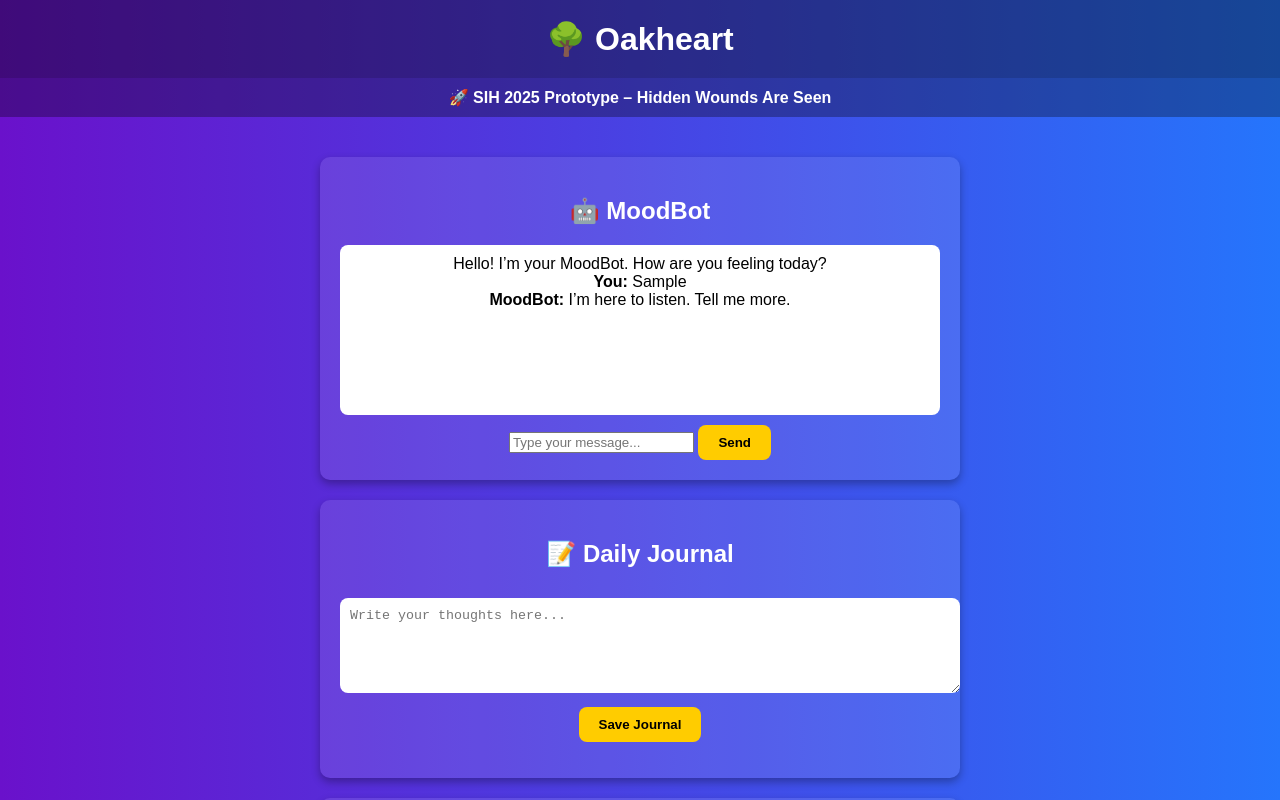
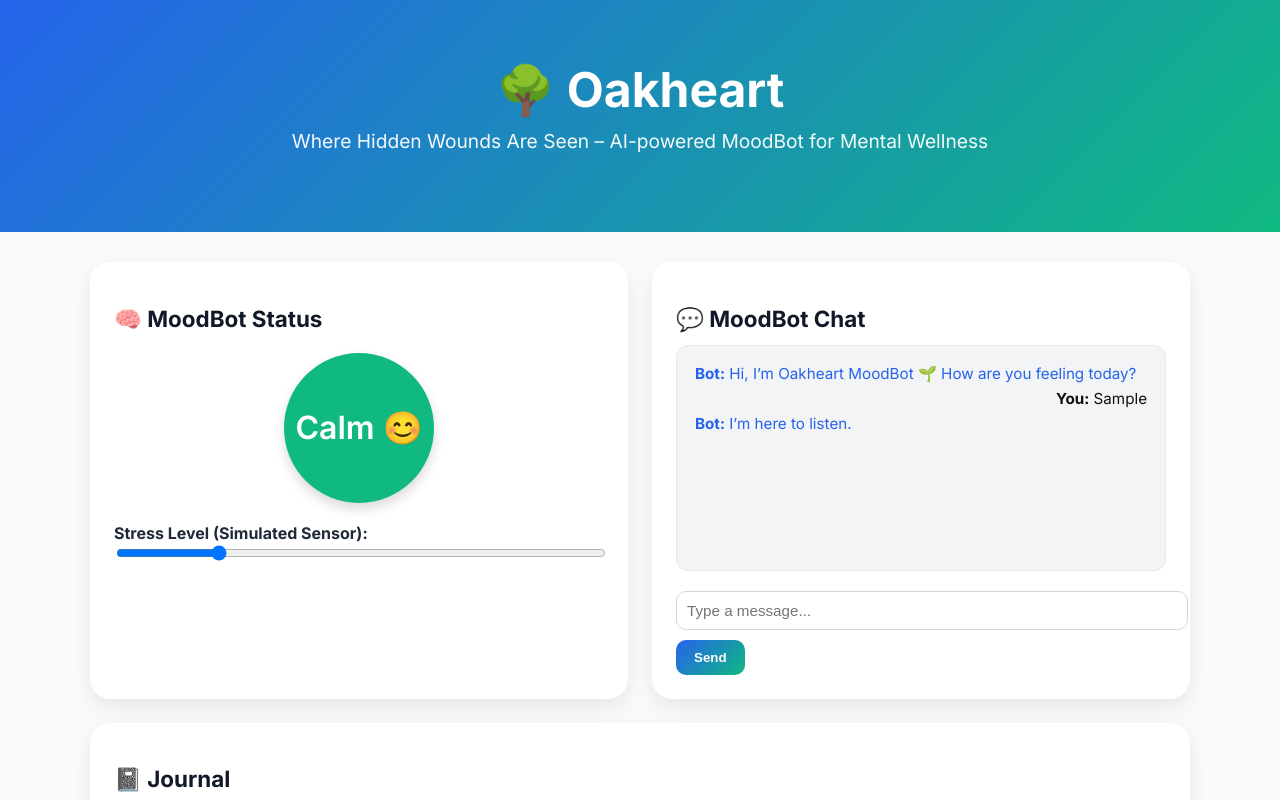
Before and after one commit to DhruvGulati-1/oakheart-frontend, a plain HTML site: page index.html in a window 1280 px wide. Both pictures are taken after typing "Sample" into the empty fields and a click on the button "Send". Shown: the top 800 px of the page. Drawn offline with Linux system fonts and the light colour scheme.

Commit message:
Add files via upload

```diff
--- a/index.html
+++ b/index.html
@@ -3,171 +3,206 @@
 <head>
   <meta charset="UTF-8">
   <meta name="viewport" content="width=device-width, initial-scale=1.0">
-  <title>Oakheart – SIH 2025 Prototype</title>
+  <title>Oakheart – MoodBot</title>
+  <link href="https://fonts.googleapis.com/css2?family=Inter:wght@400;600;700&display=swap" rel="stylesheet">
   <style>
     body {
-      font-family: Arial, sans-serif;
-      background: linear-gradient(to right, #6a11cb, #2575fc);
-      color: white;
-      text-align: center;
+      font-family: 'Inter', sans-serif;
+      background: #f9fafb;
       margin: 0;
       padding: 0;
+      color: #1f2937;
     }
     header {
-      background: rgba(0,0,0,0.4);
-      padding: 20px;
-      font-size: 2rem;
-      font-weight: bold;
+      background: linear-gradient(135deg, #2563eb, #10b981);
+      color: white;
+      padding: 60px 20px;
+      text-align: center;
     }
-    .prototype-banner {
-      background: rgba(0,0,0,0.3);
-      padding: 10px;
-      font-size: 1rem;
+    header h1 {
+      font-size: 3rem;
+      margin: 0;
+      font-weight: 700;
+    }
+    header p {
+      font-size: 1.2rem;
+      margin-top: 10px;
+      opacity: 0.95;
+    }
+    .container {
+      max-width: 1100px;
+      margin: auto;
+      padding: 30px 20px;
+      display: grid;
+      grid-template-columns: 1fr 1fr;
+      gap: 24px;
+    }
+    .card {
+      background: white;
+      border-radius: 20px;
+      padding: 24px;
+      box-shadow: 0 8px 20px rgba(0,0,0,0.08);
+      transition: transform 0.2s ease;
+    }
+    .card:hover {
+      transform: translateY(-4px);
+    }
+    h2 {
+      font-size: 1.4rem;
+      margin-bottom: 12px;
+      color: #111827;
+    }
+    .avatar {
+      width: 150px;
+      height: 150px;
+      border-radius: 50%;
+      display: flex;
+      align-items: center;
+      justify-content: center;
+      font-size: 32px;
+      margin: 20px auto;
+      color: white;
       font-weight: 600;
+      box-shadow: 0 6px 12px rgba(0,0,0,0.15);
+      transition: background 0.3s ease, transform 0.3s ease;
     }
-    main {
-      padding: 20px;
+    .avatar:hover {
+      transform: scale(1.05);
     }
-    section {
-      background: rgba(255,255,255,0.1);
-      border-radius: 10px;
-      margin: 20px auto;
-      padding: 20px;
-      width: 90%;
-      max-width: 600px;
-      box-shadow: 0 4px 8px rgba(0,0,0,0.3);
+    .slider {
+      width: 100%;
     }
-    textarea {
+    .messages {
+      height: 200px;
+      overflow-y: auto;
+      border: 1px solid #e5e7eb;
+      padding: 12px;
+      background: #f3f4f6;
+      border-radius: 12px;
+      margin-bottom: 12px;
+      font-size: 0.95rem;
+    }
+    .user { text-align: right; color: #111; margin: 6px; }
+    .bot { text-align: left; color: #2563eb; margin: 6px; }
+    textarea, input[type="text"] {
       width: 100%;
       padding: 10px;
-      border-radius: 8px;
-      border: none;
-      margin: 10px 0;
+      border-radius: 10px;
+      border: 1px solid #d1d5db;
+      margin-top: 8px;
+      font-size: 0.95rem;
     }
     button {
-      background: #ffcc00;
-      color: black;
+      background: linear-gradient(135deg, #2563eb, #10b981);
+      color: white;
       border: none;
-      padding: 10px 20px;
-      border-radius: 8px;
-      font-weight: bold;
+      padding: 10px 18px;
+      border-radius: 10px;
       cursor: pointer;
+      font-weight: 600;
+      margin-top: 10px;
+      transition: background 0.3s ease;
     }
     button:hover {
-      background: #ffaa00;
+      background: linear-gradient(135deg, #1e40af, #059669);
     }
-    #chatbox {
-      background: white;
-      color: black;
-      padding: 10px;
-      border-radius: 8px;
-      height: 150px;
-      overflow-y: auto;
-      margin-bottom: 10px;
+    footer {
+      text-align: center;
+      padding: 20px;
+      font-size: 0.9rem;
+      color: #6b7280;
+      background: #f3f4f6;
+      margin-top: 30px;
     }
-    .journal-entry {
-      background: rgba(0,0,0,0.2);
-      padding: 8px;
-      margin: 5px 0;
-      border-radius: 6px;
-      text-align: left;
+    @media (max-width: 768px) {
+      .container {
+        grid-template-columns: 1fr;
+      }
     }
   </style>
 </head>
 <body>
-  <header>🌳 Oakheart</header>
-  <div class="prototype-banner">🚀 SIH 2025 Prototype – Hidden Wounds Are Seen</div>
+  <header>
+    <h1>🌳 Oakheart</h1>
+    <p>Where Hidden Wounds Are Seen – AI-powered MoodBot for Mental Wellness</p>
+  </header>
 
-  <main>
-    <!-- MoodBot -->
-    <section>
-      <h2>🤖 MoodBot</h2>
-      <div id="chatbox">Hello! I’m your MoodBot. How are you feeling today?</div>
-      <input type="text" id="userInput" placeholder="Type your message..." />
+  <div class="container">
+    <!-- MoodBot Card -->
+    <div class="card">
+      <h2>🧠 MoodBot Status</h2>
+      <div id="avatar" class="avatar" style="background: #10b981;">Calm 😊</div>
+      <label for="stressSlider"><strong>Stress Level (Simulated Sensor):</strong></label>
+      <input type="range" id="stressSlider" class="slider" min="0" max="1" step="0.01" value="0.2">
+    </div>
+
+    <!-- Chatbot Card -->
+    <div class="card">
+      <h2>💬 MoodBot Chat</h2>
+      <div id="messages" class="messages">
+        <div class="bot"><strong>Bot:</strong> Hi, I’m Oakheart MoodBot 🌱 How are you feeling today?</div>
+      </div>
+      <input type="text" id="chatInput" placeholder="Type a message...">
       <button onclick="sendMessage()">Send</button>
-    </section>
+    </div>
 
-    <!-- Journal -->
-    <section>
-      <h2>📝 Daily Journal</h2>
-      <textarea id="journal" rows="5" placeholder="Write your thoughts here..."></textarea>
-      <button onclick="saveJournal()">Save Journal</button>
+    <!-- Journal Card -->
+    <div class="card" style="grid-column: span 2;">
+      <h2>📓 Journal</h2>
+      <textarea id="journal" placeholder="Write how you feel today..."></textarea>
+      <button onclick="saveJournal()">Save Entry</button>
       <p id="journalStatus"></p>
-    </section>
+    </div>
+  </div>
 
-    <!-- View Saved Entries -->
-    <section>
-      <h2>📖 Your Saved Entries</h2>
-      <button onclick="fetchEntries()">Load Entries</button>
-      <div id="entries"></div>
-    </section>
-  </main>
+  <footer>
+    <p>Made with ❤️ by Team Oakheart | SIH 2025 Prototype</p>
+  </footer>
 
   <script>
-    // 🌐 Backend URL
-    const BACKEND_URL = "http://localhost:5000";
-    // ⚠️ When deployed on Render, replace with:
-    // const BACKEND_URL = "https://oakheart-backend.onrender.com";
+    const avatar = document.getElementById("avatar");
+    const stressSlider = document.getElementById("stressSlider");
 
-    // 🤖 MoodBot Function
+    stressSlider.addEventListener("input", () => {
+      const stress = parseFloat(stressSlider.value);
+      if (stress < 0.33) {
+        avatar.style.background = "#10b981"; // green
+        avatar.textContent = "Calm 😊";
+      } else if (stress < 0.66) {
+        avatar.style.background = "#f59e0b"; // amber
+        avatar.textContent = "Neutral 😐";
+      } else {
+        avatar.style.background = "#ef4444"; // red
+        avatar.textContent = "Stressed 😟";
+      }
+    });
+
     function sendMessage() {
-      const input = document.getElementById("userInput").value;
-      if (!input.trim()) return;
+      const input = document.getElementById("chatInput");
+      const messages = document.getElementById("messages");
+      if (!input.value.trim()) return;
 
-      const chatbox = document.getElementById("chatbox");
-      chatbox.innerHTML += `<div><b>You:</b> ${input}</div>`;
+      messages.innerHTML += `<div class='user'><strong>You:</strong> ${input.value}</div>`;
 
-      let botReply = "I’m here to listen. Tell me more.";
-      if (input.toLowerCase().includes("sad")) botReply = "I’m sorry you feel sad 💙. Remember, you are not alone.";
-      if (input.toLowerCase().includes("happy")) botReply = "That’s wonderful! 😃 Keep it up!";
-      if (input.toLowerCase().includes("stressed")) botReply = "Take a deep breath 🌿. Try writing in your journal.";
+      let reply = "I’m here to listen.";
+      const msg = input.value.toLowerCase();
+      if (msg.includes("stress")) reply = "I noticed that too — try a short breathing exercise?";
+      if (msg.includes("happy")) reply = "That’s wonderful! Keep it up 🌟";
+      if (msg.includes("sad")) reply = "I’m sorry you feel that way — want me to suggest a relaxation tip?";
 
-      chatbox.innerHTML += `<div><b>MoodBot:</b> ${botReply}</div>`;
-      document.getElementById("userInput").value = "";
-      chatbox.scrollTop = chatbox.scrollHeight;
+      messages.innerHTML += `<div class='bot'><strong>Bot:</strong> ${reply}</div>`;
+      input.value = "";
+      messages.scrollTop = messages.scrollHeight;
     }
 
-    // 📝 Save Journal Entry
-    async function saveJournal() {
+    function saveJournal() {
       const journalText = document.getElementById("journal").value;
       if (!journalText.trim()) {
         document.getElementById("journalStatus").textContent = "⚠️ Please write something before saving.";
         return;
       }
-
-      try {
-        const res = await fetch(`${BACKEND_URL}/api/journal`, {
-          method: "POST",
-          headers: { "Content-Type": "application/json" },
-          body: JSON.stringify({ text: journalText })
-        });
-        const data = await res.json();
-        document.getElementById("journalStatus").textContent = "✅ " + data.message;
-        document.getElementById("journal").value = "";
-      } catch (error) {
-        document.getElementById("journalStatus").textContent = "❌ Failed to save entry.";
-      }
-    }
-
-    // 📖 Fetch Saved Journal Entries
-    async function fetchEntries() {
-      try {
-        const res = await fetch(`${BACKEND_URL}/api/journal`);
-        const data = await res.json();
-        const entriesDiv = document.getElementById("entries");
-        entriesDiv.innerHTML = "";
-
-        if (data.length === 0) {
-          entriesDiv.innerHTML = "<p>No entries yet. Start journaling 📝</p>";
-          return;
-        }
-
-        data.forEach(entry => {
-          entriesDiv.innerHTML += `<div class="journal-entry">${new Date(entry.date).toLocaleString()} - ${entry.text}</div>`;
-        });
-      } catch (error) {
-        document.getElementById("entries").innerHTML = "❌ Failed to load entries.";
-      }
+      document.getElementById("journalStatus").textContent = "✅ Journal entry saved (local only).";
+      document.getElementById("journal").value = "";
     }
   </script>
 </body>
```
